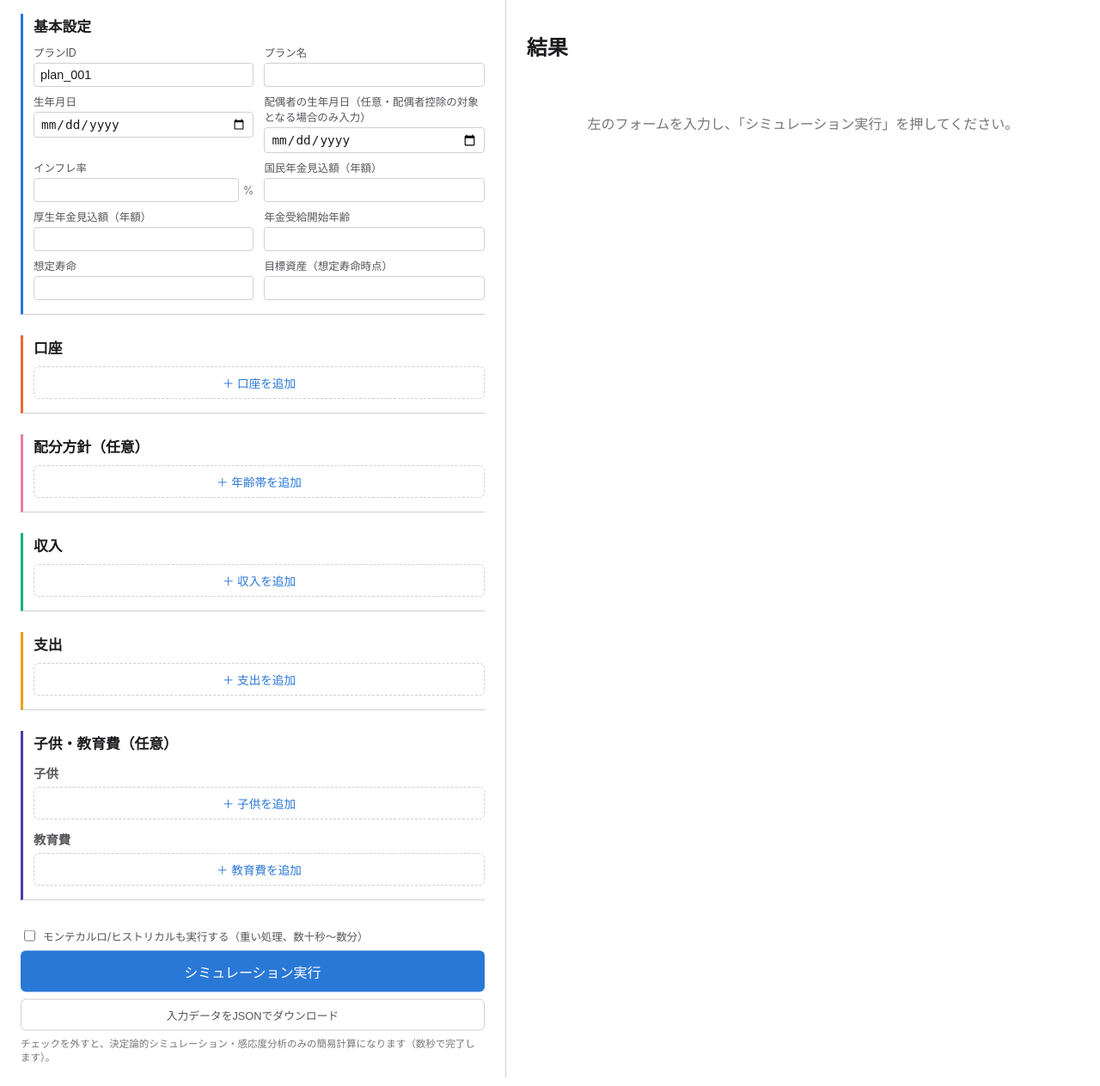
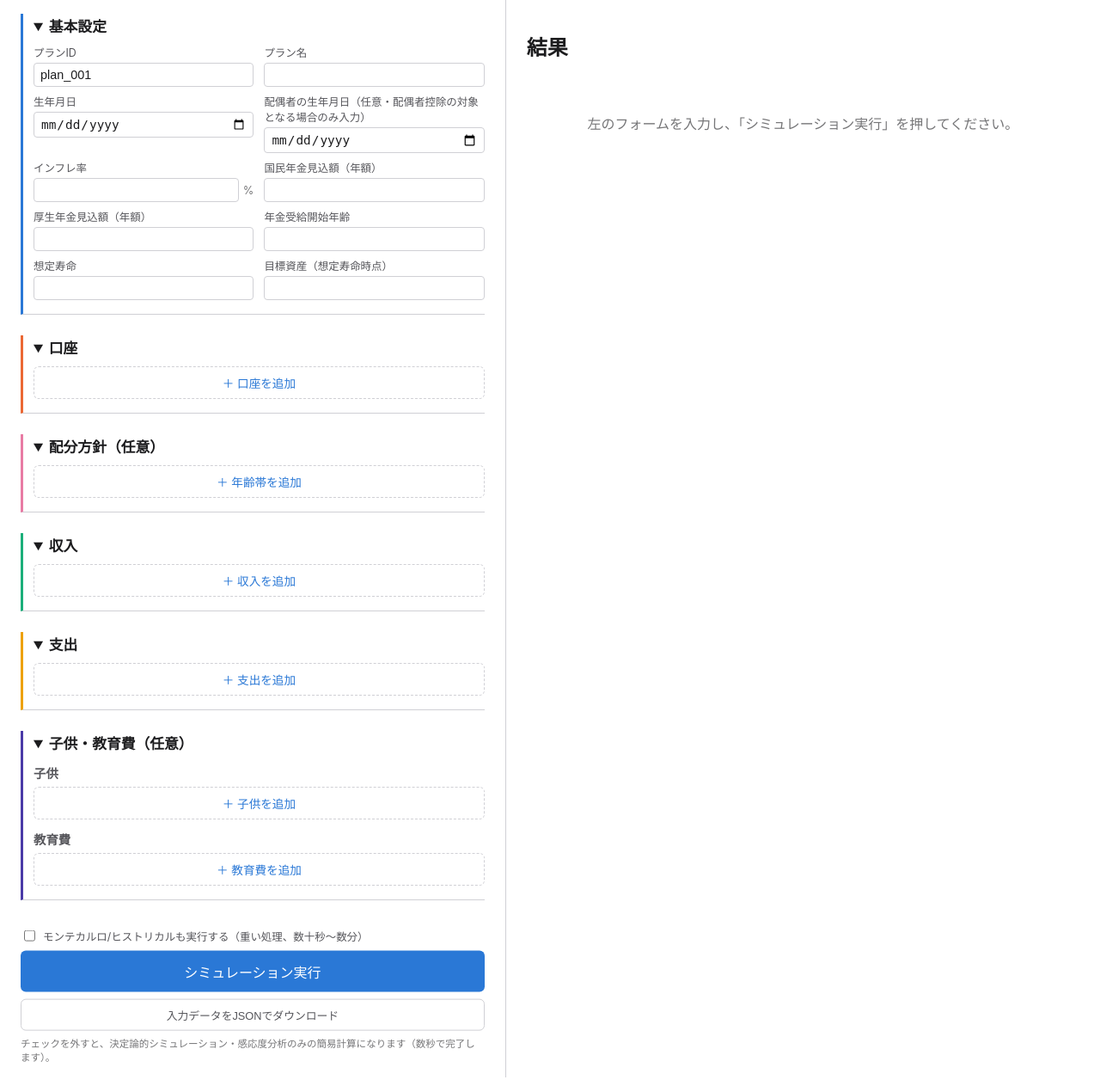
Before and after one commit to freeman-86/FIRE-Navigator, a Flask app: page / in a window 1280 px wide. Shown: the part 60-1323 px from the top of the page at 86% size. Run offline with Flask 3, Linux system fonts and the light colour scheme; data that the repository does not hold is empty.

Commit message:
入力側の各セクションをdetails要素で開閉できるようにする
結果側の「表で見る」と同じ開閉パターンを入力フォームにも適用し、
使わないセクションを畳んで見やすくできるようにした。

Co-Authored-By: Claude Sonnet 5 <noreply@anthropic.com>

```diff
--- a/web/static/style.css
+++ b/web/static/style.css
@@ -148,10 +148,25 @@ section {
   border-left: 3px solid var(--section-accent, var(--border));
 }
 
-section h2 {
+/* 各セクションは<details>で囲み、見出し（summary）をクリックすると開閉できるようにする
+   （入力項目が多いときに使わないセクションを畳んで見やすくするため）。renderXxx()は中の
+   div（例: #accounts-list）のinnerHTMLだけを書き換えるため、再描画のたびにこのopen/closed
+   状態がリセットされることはない。 */
+section summary {
   font-size: 1.05rem;
+  font-weight: 600;
   margin: 0 0 10px;
   color: var(--text-primary);
+  cursor: pointer;
+  user-select: none;
+}
+
+section summary:hover {
+  color: var(--accent);
+}
+
+section details:not([open]) summary {
+  margin-bottom: 0;
 }
 
 section h3 {
--- a/web/templates/index.html
+++ b/web/templates/index.html
@@ -14,42 +14,54 @@
   <div class="layout">
     <aside id="form-panel">
       <section id="section-settings">
-        <h2>基本設定</h2>
+        <details open>
+          <summary>基本設定</summary>
           <div class="form-grid" id="settings-fields"></div>
+        </details>
       </section>
 
       <section id="section-accounts">
-        <h2>口座</h2>
+        <details open>
+          <summary>口座</summary>
           <div id="accounts-list"></div>
           <button type="button" class="add-row-btn" id="add-account-btn">＋ 口座を追加</button>
+        </details>
       </section>
 
       <section id="section-allocation-policy">
-        <h2>配分方針（任意）</h2>
+        <details open>
+          <summary>配分方針（任意）</summary>
           <div id="allocation-policy-list"></div>
           <button type="button" class="add-row-btn" id="add-allocation-target-btn">＋ 年齢帯を追加</button>
+        </details>
       </section>
 
       <section id="section-incomes">
-        <h2>収入</h2>
+        <details open>
+          <summary>収入</summary>
           <div id="incomes-list"></div>
           <button type="button" class="add-row-btn" id="add-income-btn">＋ 収入を追加</button>
+        </details>
       </section>
 
       <section id="section-expenses">
-        <h2>支出</h2>
+        <details open>
+          <summary>支出</summary>
           <div id="expenses-list"></div>
           <button type="button" class="add-row-btn" id="add-expense-btn">＋ 支出を追加</button>
+        </details>
       </section>
 
       <section id="section-children">
-        <h2>子供・教育費（任意）</h2>
+        <details open>
+          <summary>子供・教育費（任意）</summary>
           <h3>子供</h3>
           <div id="children-list"></div>
           <button type="button" class="add-row-btn" id="add-child-btn">＋ 子供を追加</button>
           <h3>教育費</h3>
           <div id="education-expenses-list"></div>
           <button type="button" class="add-row-btn" id="add-education-expense-btn">＋ 教育費を追加</button>
+        </details>
       </section>
 
       <div id="run-area">
```
Lines whose indentation alone changed are shown as unchanged.
